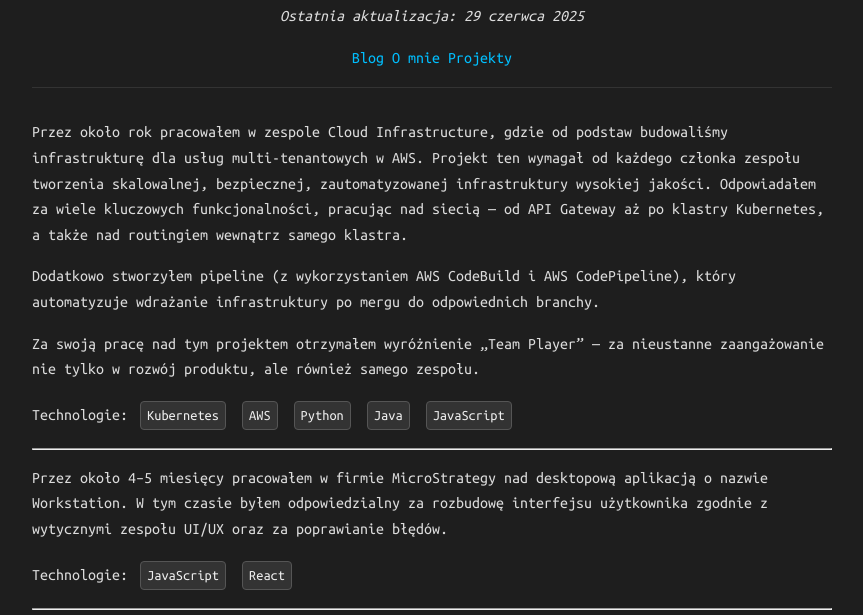
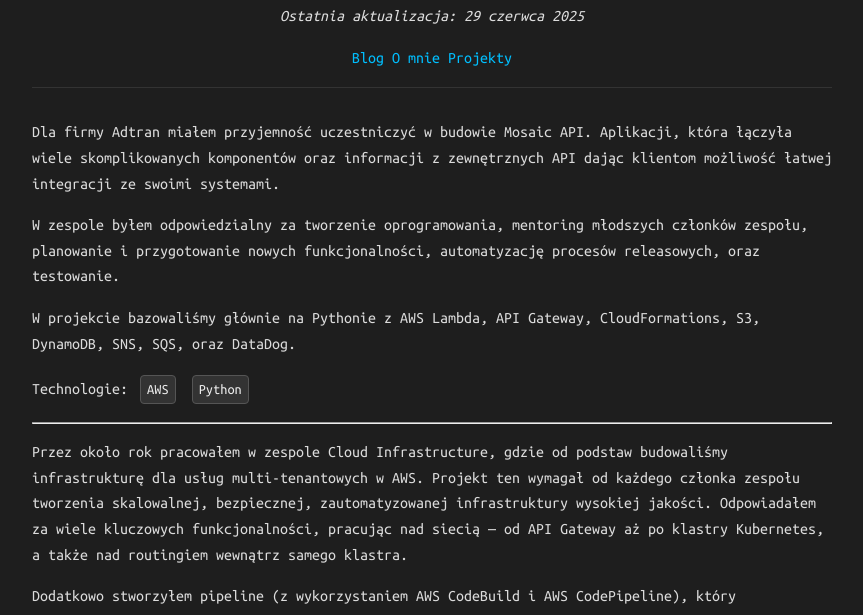
Before and after one commit to jaroslaw-majka/jaroslaw-majka.github.io, a plain HTML site: page projects.html in a window 1280 px wide. Shown: the part 127-742 px from the top of the page, without its empty margins (208-1071 px from the left). Drawn offline with nearby package versions, Linux system fonts and the light colour scheme.

Commit message:
feat: projects updated

```diff
--- a/projects.html
+++ b/projects.html
@@ -24,6 +24,24 @@
     </header>
 
     <main>
+      <!-- Adtran - Squall -->
+      <p>
+        Dla firmy Adtran miałem przyjemność uczestniczyć w budowie Mosaic API. Aplikacji, która łączyła wiele skomplikowanych komponentów oraz informacji
+          z zewnętrznych API dając klientom możliwość łatwej integracji ze swoimi systemami.
+      </p>
+      <p>
+        W zespole byłem odpowiedzialny za tworzenie oprogramowania, mentoring młodszych członków zespołu, planowanie i przygotowanie nowych funkcjonalności, automatyzację procesów releasowych, oraz testowanie.
+      </p>
+      <p>
+        W projekcie bazowaliśmy głównie na Pythonie z AWS Lambda, API Gateway, CloudFormations, S3, DynamoDB, SNS, SQS, oraz DataDog.
+      </p>
+      <p>
+        Technologie:
+        <span class="tech-tag">AWS</span>
+        <span class="tech-tag">Python</span>
+      </p>
+      <hr>
+
       <!-- Multi-tenant -->
       <p>
         Przez około rok pracowałem w zespole Cloud Infrastructure, gdzie od podstaw budowaliśmy infrastrukturę dla usług multi-tenantowych w AWS.
```
